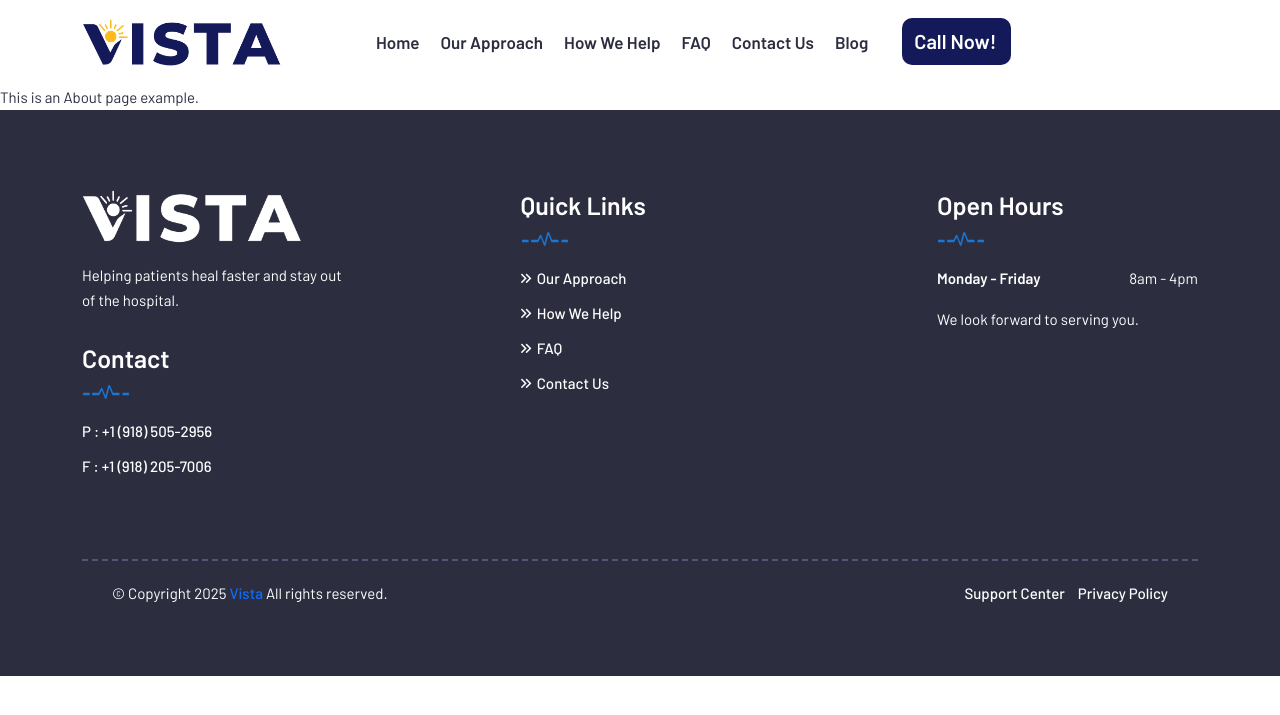
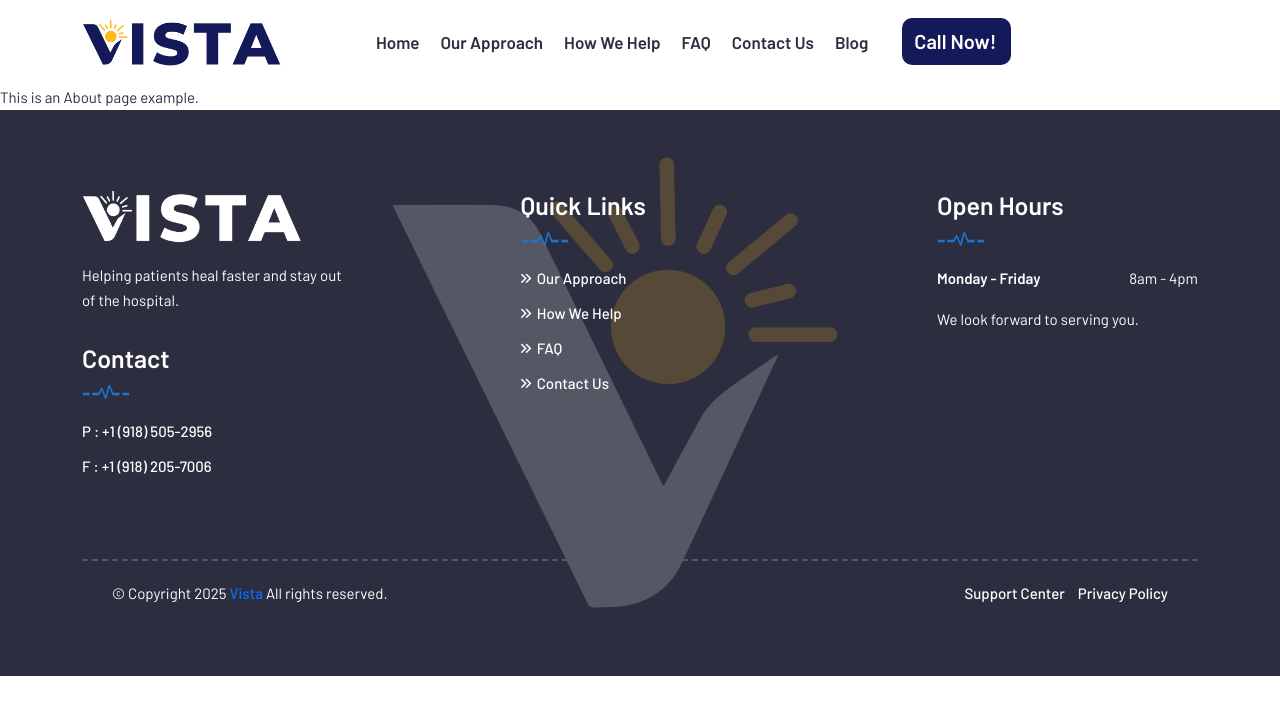
Before and after one commit to cees3/vistawound, a Jekyll site: the page built from about.md, in a window 1280 px wide. Shown: the top 715 px of the page. Built offline with Jekyll 4.4.1, drawn with Linux system fonts in a browser that asks for light colours.

Commit message:
background image fix

```diff
--- a/_includes/footer.html
+++ b/_includes/footer.html
@@ -1,4 +1,10 @@
 <footer class="footer-area">
+  <!-- Background Image -->
+  <div
+    class="footer-bg-image"
+    style="background-image: url('{{ site.baseurl }}/assets/img/v-white-logo.png' )"
+  ></div>
+
   <!-- Footer-Top -->
   <div class="footer-top">
     <div class="container">
--- a/assets/css/custom-responsive.css
+++ b/assets/css/custom-responsive.css
@@ -5,7 +5,7 @@
   .f-contact-inner {
     max-width: 256px;
   }
-  .footer-area::before {
+  /* .footer-area::before {
     position: absolute;
     content: "";
     width: 445px;
@@ -16,6 +16,19 @@
     background-image: url("{{ site.baseurl }}/assets/img/v-white-logo.png");
     background-size: cover;
     background-position: center;
+    pointer-events: none;
+  } */
+  .footer-bg-image {
+    position: absolute;
+    width: 500px;
+    height: 500px;
+    opacity: 0.2;
+    left: -7%;
+    bottom: 316px;
+    background-size: cover;
+    background-position: center;
+    opacity: 0.2;
+    z-index: 0;
     pointer-events: none;
   }
 }
@@ -48,12 +61,38 @@
     width: 100%;
     margin-top: 25px;
   }
+  .footer-bg-image {
+    position: absolute;
+    width: 500px;
+    height: 500px;
+    opacity: 0.2;
+    left: -7%;
+    bottom: 316px;
+    background-size: cover;
+    background-position: center;
+    opacity: 0.2;
+    z-index: 0;
+    pointer-events: none;
+  }
 }
 
 /* Tablet Screen */
 @media only screen and (min-width: 991px) and (max-width: 1199px) {
   .topbar-content li {
     margin-right: 5px;
+  }
+  .footer-bg-image {
+    position: absolute;
+    width: 500px;
+    height: 500px;
+    opacity: 0.2;
+    left: 26%;
+    bottom: 31px;
+    background-size: cover;
+    background-position: center;
+    opacity: 0.2;
+    z-index: 0;
+    pointer-events: none;
   }
   .f-contact-inner {
     max-width: 256px;
@@ -108,6 +147,20 @@
     margin-left: 35px;
     display: block;
   } */
+
+  .footer-bg-image {
+    position: absolute;
+    width: 485px;
+    height: 485px;
+    opacity: 0.2;
+    left: 29%;
+    bottom: 46px;
+    background-size: cover;
+    background-position: center;
+    opacity: 0.2;
+    z-index: 0;
+    pointer-events: none;
+  }
   .about-image-content {
     position: relative;
     height: 100%;
@@ -153,19 +206,20 @@
   .container-sm {
     max-width: 790px;
   }
-  .footer-area::before {
+  .footer-bg-image {
     position: absolute;
-    content: "";
-    width: 445px;
-    height: 485px;
+    width: 500px;
+    height: 500px;
     opacity: 0.2;
-    top: 118px;
-    left: 192px;
-    background-image: url("{{ site.baseurl }}/assets/img/v-white-logo.png");
+    left: -7%;
+    bottom: 316px;
     background-size: cover;
     background-position: center;
+    opacity: 0.2;
+    z-index: 0;
     pointer-events: none;
   }
+
   .f-contact-inner {
     max-width: 256px;
   }
@@ -441,17 +495,17 @@
   .our-help-mission-area:nth-child(odd) .row {
     flex-direction: column-reverse;
   }
-  .footer-area::before {
+  .footer-bg-image {
     position: absolute;
-    content: "";
-    width: 445px;
-    height: 485px;
+    width: 500px;
+    height: 500px;
     opacity: 0.2;
-    top: 118px;
-    left: 192px;
-    background-image: url("{{ site.baseurl }}/assets/img/v-white-logo.png");
+    left: 23%;
+    bottom: 95px;
     background-size: cover;
     background-position: center;
+    opacity: 0.2;
+    z-index: 0;
     pointer-events: none;
   }
   .about-content-ul {
@@ -478,17 +532,17 @@
 
 /* Mobile Screen */
 @media only screen and (max-width: 767px) {
-  .footer-area::before {
+  .footer-bg-image {
     position: absolute;
-    content: "";
-    width: 445px;
-    height: 485px;
+    width: 400px;
+    height: 400px;
     opacity: 0.2;
-    top: 204px;
-    left: -3px;
-    background-image: url("{{ site.baseurl }}/assets/img/v-white-logo.png");
+    left: 5%;
+    bottom: 340px;
     background-size: cover;
     background-position: center;
+    opacity: 0.2;
+    z-index: 0;
     pointer-events: none;
   }
   .mobile-nav {
@@ -1225,6 +1279,19 @@
 }
 
 @media only screen and (max-width: 340px) {
+  .footer-bg-image {
+    position: absolute;
+    width: 325px;
+    height: 325px;
+    opacity: 0.2;
+    left: 3%;
+    bottom: 395px;
+    background-size: cover;
+    background-position: center;
+    opacity: 0.2;
+    z-index: 0;
+    pointer-events: none;
+  }
   .department-tab-menu .menu-tab a {
     padding: 7px;
     margin: 3px;
@@ -1283,6 +1350,19 @@
   .mission-img-mobile {
     display: block;
   }
+  .footer-bg-image {
+    position: absolute;
+    width: 450px;
+    height: 450px;
+    opacity: 0.2;
+    left: 0%;
+    bottom: 303px;
+    background-size: cover;
+    background-position: center;
+    opacity: 0.2;
+    z-index: 0;
+    pointer-events: none;
+  }
   .f-contact-inner {
     max-width: 256px;
   }
--- a/assets/css/custom-style.css
+++ b/assets/css/custom-style.css
@@ -3735,8 +3735,30 @@ Version         : 1.1
   background: #2c2d3f;
   position: relative;
   overflow: hidden;
-}
-.footer-area::before {
+  z-index: 0;
+}
+
+.footer-bg-image {
+  position: absolute;
+  width: 585px;
+  height: 585px;
+  opacity: 0.2;
+  left: 33%;
+  bottom: 10px;
+  background-size: cover;
+  background-position: center;
+  opacity: 0.2;
+  z-index: 0;
+  pointer-events: none;
+}
+
+.footer-top,
+.copyright {
+  position: relative;
+  z-index: 1;
+}
+
+/* .footer-area::before {
   position: absolute;
   content: "";
   width: 585px;
@@ -3747,7 +3769,7 @@ Version         : 1.1
   background-size: cover;
   background-position: center;
   pointer-events: none;
-}
+} */
 /*
 .footer-area::after {
   position: absolute;
```
